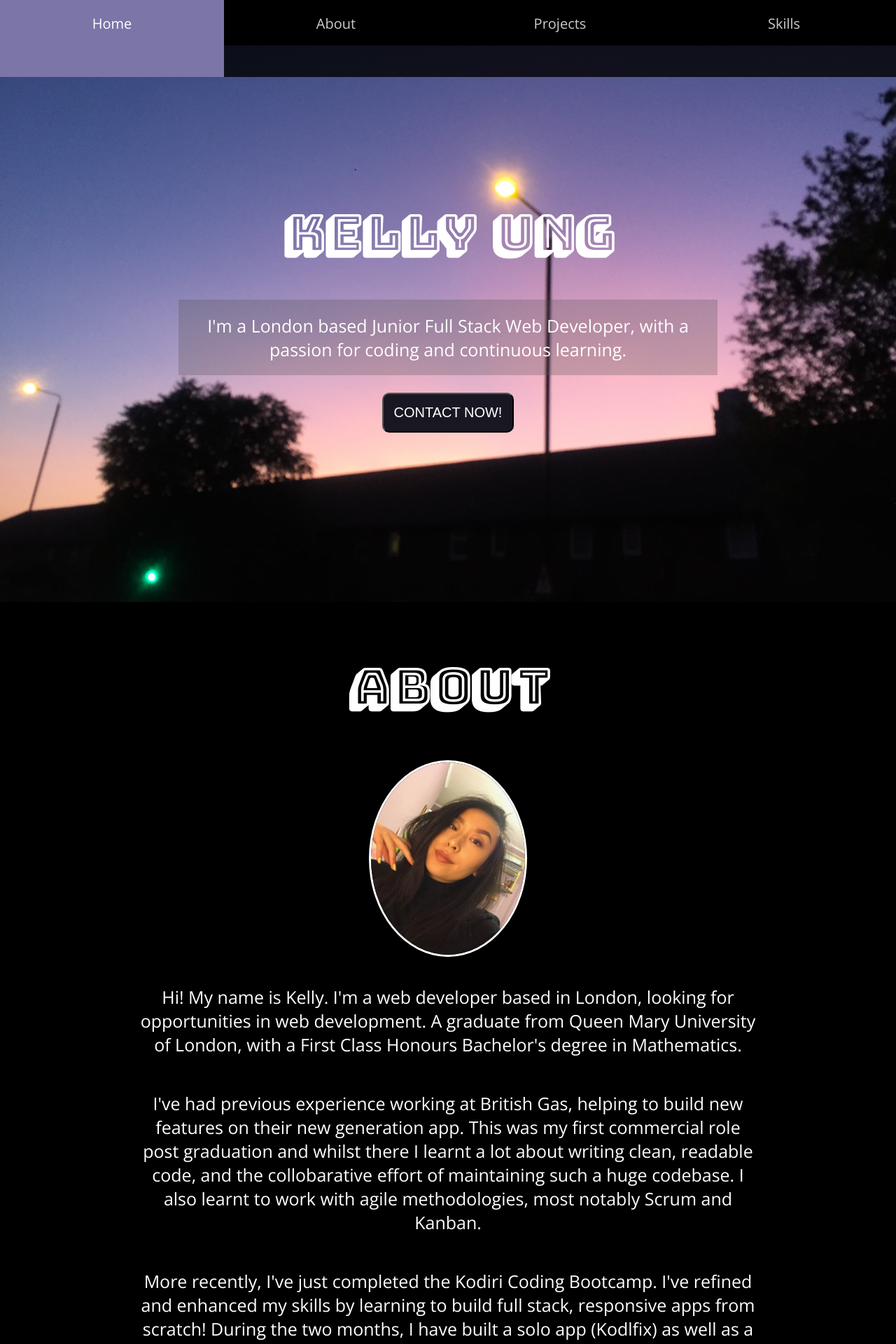
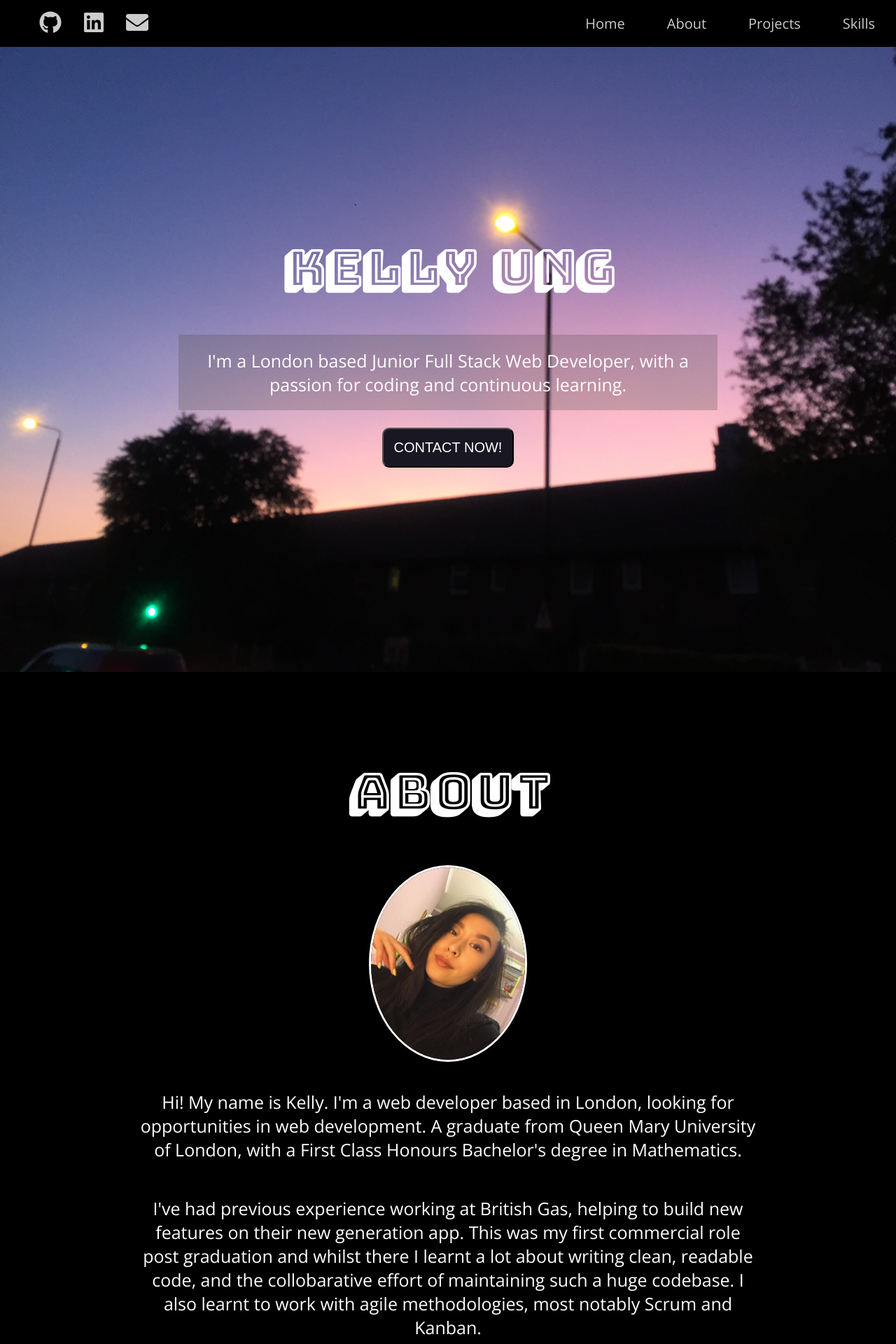
Before and after one commit to smellyung/kellys-portfolio, a React (Create React App) app: page / in a window 1280 px wide. Shown: the top 1920 px of the page at 70% size. Built offline with nearby package versions, Linux system fonts and the light colour scheme; a web font is replaced by a local one.

Commit message:
update mobile view styling

```diff
--- a/src/App.css
+++ b/src/App.css
@@ -3,51 +3,6 @@
   flex-direction: column;
   text-align: center;
   font-family: 'Open Sans', sans-serif;
-}
-
-nav {
-  width: 100%;
-  height: 70px;
-  position: fixed;
-  z-index: 1;
-}
-
-nav div {
-  background: black;
-  display: flex;
-  height: 100%;
-}
-
-nav div ul {
-  flex: 2;
-  display: flex;
-  list-style: none;
-}
-
-nav div ul li {
-  flex: 1;
-  padding: 5px;
-  font-size: 20px;
-  opacity: 0.7;
-}
-
-nav div ul li:hover {
-  opacity: 1;
-}
-
-.socials li {
-  flex: 0;
-  padding: 0 10px;
-  opacity: 0.5
-}
-
-.socials li:hover {
-  opacity: 1;
-}
-
-.footer {
-  background: #1c1a1a;
-  height: 70px;
 }
 
 img {
@@ -62,8 +17,12 @@
 .container {
   display: flex;
   flex-direction: column;
-  padding: 30px 200px;
+  padding: 80px 200px;
 }
+
+/* .container div {
+  padding: 50px;
+} */
 
 h1 {
   font-size: 70px;
@@ -118,6 +77,7 @@
 .projects {
   display: grid;
   grid-template-columns: repeat(2, 1fr);
+  margin-bottom: 80px;
 }
 
 .project {
@@ -158,19 +118,26 @@
 }
 
 #skill-section {
-  margin-bottom: 50px;
+  /* padding-bottom: 50px; */
+  background: rgb(123, 117, 168);
+  color: white
 }
 
 .skills {
   display: grid;
   grid-template-columns: repeat(3, 1fr);
   grid-auto-rows: auto;
+  margin-bottom: 80px;
 }
 
 #about {
   background: black;
-  padding-bottom: 30px;
+  /* padding-bottom: 30px; */
   color: white;
+}
+
+#about p:last-child {
+  margin-bottom: 80px;
 }
 
 #about div img {
@@ -181,7 +148,11 @@
   margin: 10px;
 }
 
-@media only screen and (max-width: 700px) {
+.footer {
+  background: black;
+}
+
+@media only screen and (max-width: 768px) {
   h1 {
     font-size: 60px;
   }
@@ -189,7 +160,8 @@
     font-size: 20px;
   }
   .container {
-    padding: 0;
+    padding: 60px 30px;
+    width: 100%;
   }
   #about div img {
     height: 275px;
```
